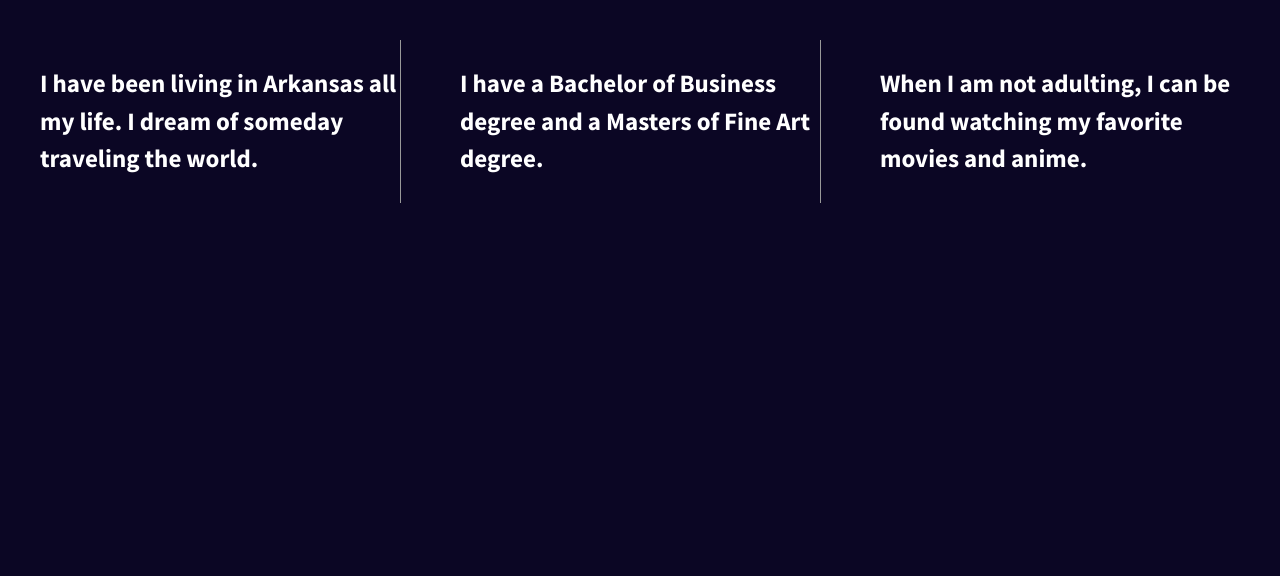
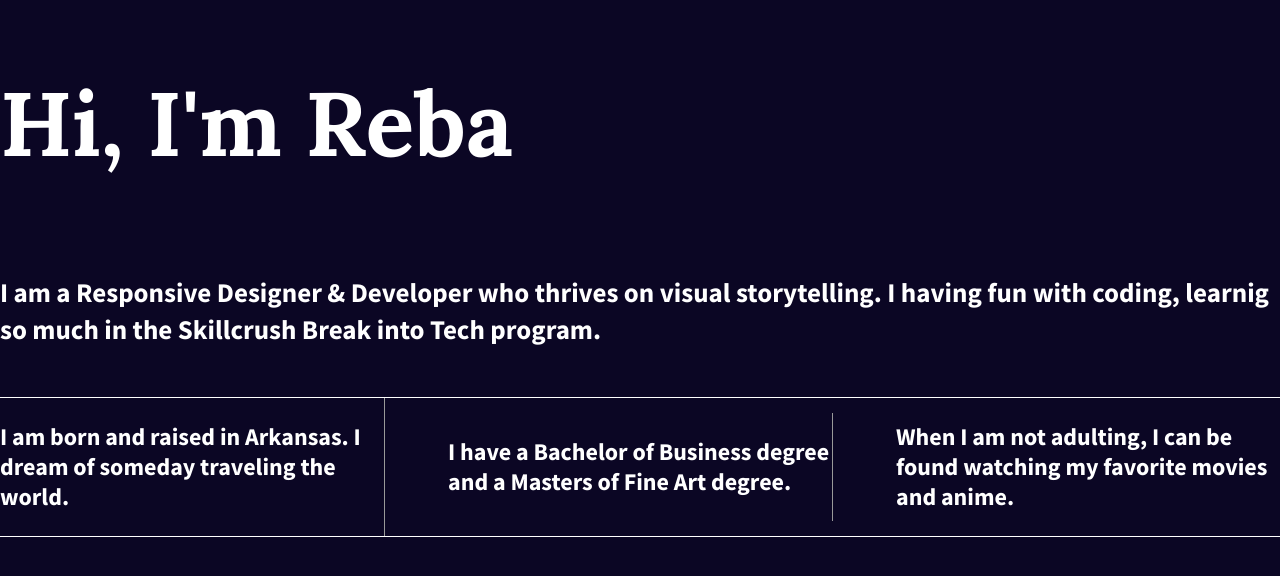
Before and after one commit to rebals/206-Divs-flexbox, a plain HTML site: page index.html in a window 1280 px wide. Drawn offline with nearby package versions, Linux system fonts and the light colour scheme.

Commit message:
Changes to the layout

```diff
--- a/css/main.css
+++ b/css/main.css
@@ -99,20 +99,50 @@ textarea {
 html {
   background-color: rgb(11, 6, 36);
   height: 100%;
+  width: 100%;
 }
 
 body {
   font-family: 'Source Sans Pro', sans-serif;
-  padding: 2em;
+  padding: 0 em 2em;
   font-size: 1.25em;
-  height: 100%;
+}
+
+header, footer {
+  width: 100%;
+  display: flex;
+  justify-content: flex-start;
+}
+
+header {
+    font-size: 1.5em;
+    color: #fff;
+}
+
+header h1 {
+    font-family: 'Lora', sans-serif;
+    font-size: 3em;
+}
+
+main p {
+  font-size: 1.35em;
+}
+
+main {
+    height: 150px;
+    width: 100%;
+    display: flex;
+    font-size: 1em;
+    color: #fff;
+    border-bottom: 1px solid #fff;
 }
 
 .wrapper {
   /*add display:flex and set justify-content to space-between*/
   font-weight: 700;
+  display: flex;
+  justify-content: center;
   flex-flow: row wrap;
-  display: flex;
   justify-content: space-between;
   align-items: center;
 }
@@ -120,10 +150,9 @@ body {
 .div-1, .div-2, .div-3 {
   /*give the divs a width of 30%, add display:flex, set justify-content and align-items to center*/
   color: #fff;
-  line-height: 1.5em;
-  font-size: 1.25em;
+  line-height: 1.25em;
+  font-size: 1.2em;
   background-color: rgb(11, 6, 36);
-  height: auto;
   display: flex;
   width: 30%;
   justify-content: center;
@@ -140,6 +169,13 @@ body {
     border-color: #999;
 }
 
+footer {
+    border-top: 1px solid #fff;
+}
+
+footer i {
+    padding: 30px 20px 0 0;
+}
 
 /* ==========================================================================
    Helper classes
--- a/index.html
+++ b/index.html
@@ -22,8 +22,14 @@
         <![endif]-->
 
         <section class="wrapper">
+            <header>
+                <h1>Hi, I&apos;m Reba</h1>
+            </header>
+            <main>
+                <p>I am a Responsive Designer &amp; Developer who thrives on visual storytelling. I having fun with coding, learnig so much in the Skillcrush Break into Tech program.</p>
+            </main>
             <div class="div-1">
-                <p>I have been living in Arkansas all my life. I dream of someday traveling the world.</p>
+                <p>I am born and raised in Arkansas. I dream of someday traveling the world.</p>
             </div>
             <div class="div-2">
                 <p>I have a Bachelor of Business degree and a Masters of Fine Art degree.</p>
@@ -31,6 +37,11 @@
             <div class="div-3">
                 <p>When I am not adulting, I can be found watching my favorite movies and anime.</p>
             </div>
+            <footer>
+                <i class="fab fa-twitter"></i>
+                <i class="fab fa-linkedin"></i>
+                <i class="fab fa-pinterest"></i>
+            </footer>
         </section>
 
         <script src="https://ajax.googleapis.com/ajax/libs/jquery/1.11.3/jquery.min.js"></script>
```
Also changed, not shown: img/github.png (added).
